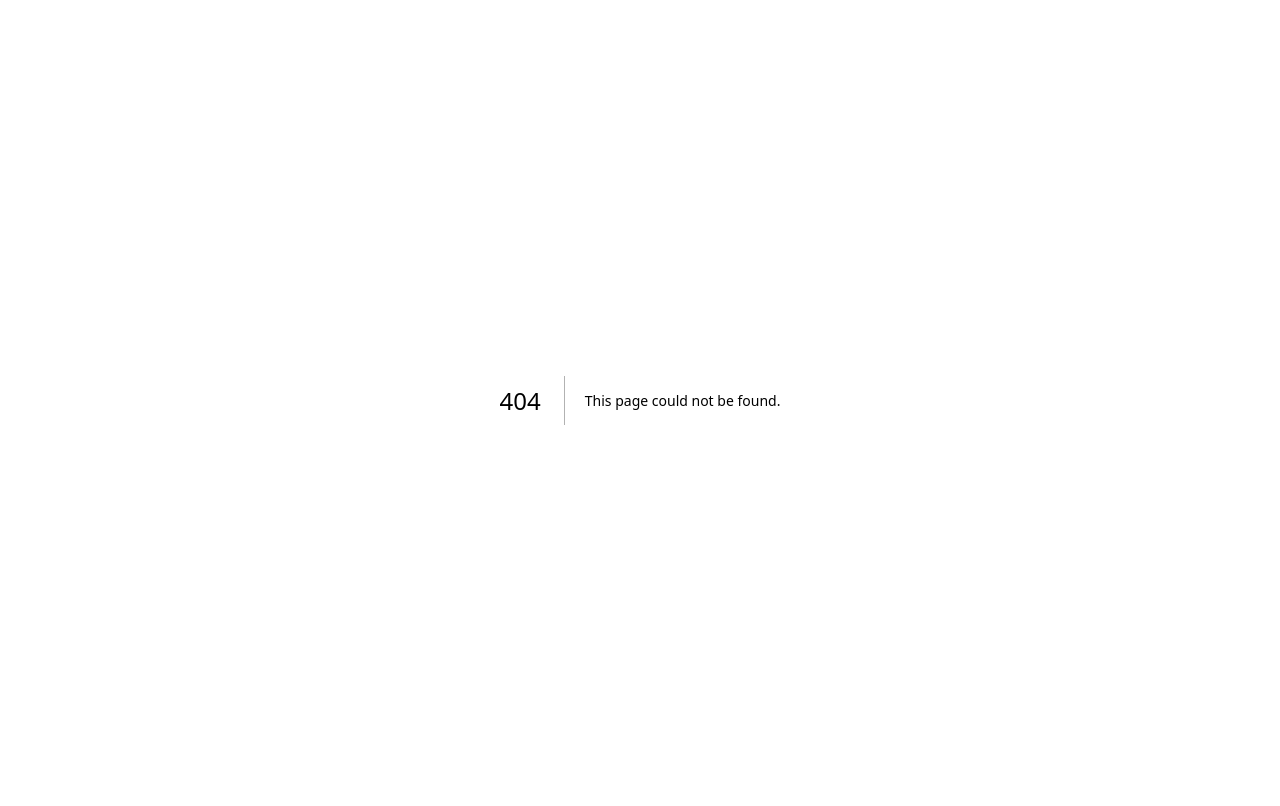
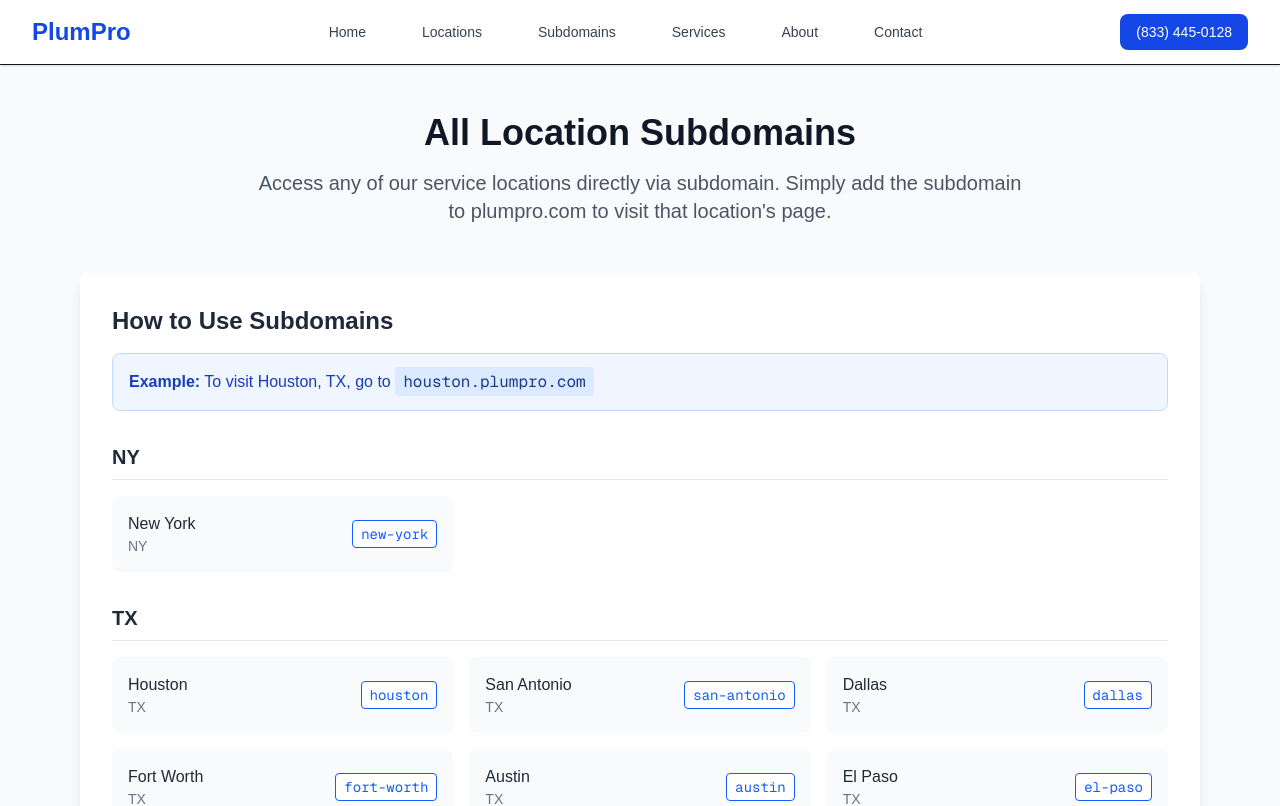
Before and after one commit to tishamishra/plubtest, a Next.js app: page /subdomains in a window 1280 px wide. Before the commit this address had no page. Shown: the top 806 px of the page. Built offline with nearby package versions, Linux system fonts and the light colour scheme.

Commit message:
Add subdomain routing middleware and features

```diff
--- /dev/null
+++ b/src/app/api/subdomains/route.ts
@@ -0,0 +1,19 @@
+import { NextResponse } from 'next/server';
+import { getAllSubdomains } from '../../../utils/subdomain';
+
+export async function GET() {
+  try {
+    const subdomains = getAllSubdomains();
+
+    return NextResponse.json({
+      success: true,
+      data: subdomains,
+      total: subdomains.length
+    });
+  } catch (error) {
+    return NextResponse.json(
+      { success: false, error: 'Failed to fetch subdomains' },
+      { status: 500 }
+    );
+  }
+}
--- a/src/app/locations/[location]/page.tsx
+++ b/src/app/locations/[location]/page.tsx
@@ -1,5 +1,6 @@
 import { notFound } from 'next/navigation';
 import Header from '@/components/Header';
+import SubdomainInfo from '@/components/SubdomainInfo';
 import locationsData from '@/data/locations.json';
 
 interface LocationPageProps {
@@ -19,6 +20,11 @@ export default async function LocationPage({ params }: LocationPageProps) {
   return (
     <div className="min-h-screen bg-gray-50">
       <Header />
+
+      {/* Subdomain Info */}
+      <div className="max-w-4xl mx-auto px-4 pt-8">
+        <SubdomainInfo locationName={location.name} />
+      </div>
 
       {/* Hero Section */}
       <section className="bg-gradient-to-br from-blue-700 to-blue-400 text-white py-20 px-4">
--- /dev/null
+++ b/src/app/robots.ts
@@ -0,0 +1,14 @@
+import { MetadataRoute } from 'next';
+
+export default function robots(): MetadataRoute.Robots {
+  const baseUrl = process.env.NEXT_PUBLIC_BASE_URL || 'https://plumpro.com';
+
+  return {
+    rules: {
+      userAgent: '*',
+      allow: '/',
+      disallow: ['/api/', '/_next/'],
+    },
+    sitemap: `${baseUrl}/sitemap.xml`,
+  };
+}
--- /dev/null
+++ b/src/app/sitemap.ts
@@ -0,0 +1,38 @@
+import { MetadataRoute } from 'next';
+import { getAllSubdomains } from '../utils/subdomain';
+
+export default function sitemap(): MetadataRoute.Sitemap {
+  const baseUrl = process.env.NEXT_PUBLIC_BASE_URL || 'https://plumpro.com';
+  const locations = getAllSubdomains();
+
+  const locationUrls = locations.map((location) => ({
+    url: `${baseUrl}/locations/${location.id}`,
+    lastModified: new Date(),
+    changeFrequency: 'weekly' as const,
+    priority: 0.8,
+  }));
+
+  const subdomainUrls = locations.map((location) => ({
+    url: `https://${location.subdomain}.${baseUrl.replace('https://', '')}`,
+    lastModified: new Date(),
+    changeFrequency: 'weekly' as const,
+    priority: 0.8,
+  }));
+
+  return [
+    {
+      url: baseUrl,
+      lastModified: new Date(),
+      changeFrequency: 'daily',
+      priority: 1,
+    },
+    {
+      url: `${baseUrl}/locations`,
+      lastModified: new Date(),
+      changeFrequency: 'weekly',
+      priority: 0.9,
+    },
+    ...locationUrls,
+    ...subdomainUrls,
+  ];
+}
--- /dev/null
+++ b/src/app/subdomains/page.tsx
@@ -0,0 +1,86 @@
+import Header from '@/components/Header';
+import { getAllSubdomains } from '@/utils/subdomain';
+
+export default function SubdomainsPage() {
+  const subdomains = getAllSubdomains();
+
+  // Group by state
+  const groupedSubdomains = subdomains.reduce((acc, location) => {
+    if (!acc[location.state]) {
+      acc[location.state] = [];
+    }
+    acc[location.state].push(location);
+    return acc;
+  }, {} as Record<string, typeof subdomains>);
+
+  return (
+    <div className="min-h-screen bg-gray-50">
+      <Header />
+
+      <div className="max-w-6xl mx-auto px-4 py-12">
+        <div className="text-center mb-12">
+          <h1 className="text-4xl font-bold text-gray-900 mb-4">
+            All Location Subdomains
+          </h1>
+          <p className="text-xl text-gray-600 max-w-3xl mx-auto">
+            Access any of our service locations directly via subdomain.
+            Simply add the subdomain to plumpro.com to visit that location's page.
+          </p>
+        </div>
+
+        <div className="bg-white rounded-lg shadow-lg p-8">
+          <div className="mb-8">
+            <h2 className="text-2xl font-semibold text-gray-800 mb-4">
+              How to Use Subdomains
+            </h2>
+            <div className="bg-blue-50 border border-blue-200 rounded-lg p-4">
+              <p className="text-blue-800">
+                <strong>Example:</strong> To visit Houston, TX, go to{' '}
+                <code className="bg-blue-100 px-2 py-1 rounded text-blue-900 font-mono">
+                  houston.plumpro.com
+                </code>
+              </p>
+            </div>
+          </div>
+
+          {Object.entries(groupedSubdomains).map(([state, locations]) => (
+            <div key={state} className="mb-8">
+              <h3 className="text-xl font-semibold text-gray-800 mb-4 border-b border-gray-200 pb-2">
+                {state}
+              </h3>
+              <div className="grid grid-cols-1 md:grid-cols-2 lg:grid-cols-3 gap-4">
+                {locations.map((location) => (
+                  <div key={location.id} className="bg-gray-50 rounded-lg p-4 hover:bg-gray-100 transition">
+                    <div className="flex items-center justify-between">
+                      <div>
+                        <h4 className="font-medium text-gray-800">{location.name}</h4>
+                        <p className="text-sm text-gray-500">{location.state}</p>
+                      </div>
+                      <div className="text-right">
+                        <code className="bg-white px-2 py-1 rounded text-sm font-mono text-blue-600 border">
+                          {location.subdomain}
+                        </code>
+                      </div>
+                    </div>
+                  </div>
+                ))}
+              </div>
+            </div>
+          ))}
+
+          <div className="mt-8 pt-8 border-t border-gray-200">
+            <div className="text-center">
+              <h3 className="text-lg font-semibold text-gray-800 mb-2">
+                Total Locations Available
+              </h3>
+              <p className="text-3xl font-bold text-blue-600">{subdomains.length}</p>
+              <p className="text-gray-600 mt-2">
+                Across {Object.keys(groupedSubdomains).length} states
+              </p>
+            </div>
+          </div>
+        </div>
+      </div>
+    </div>
+  );
+}
--- a/src/components/Header.tsx
+++ b/src/components/Header.tsx
@@ -19,6 +19,9 @@ export default function Header() {
             </Link>
             <Link href="/locations" className="text-gray-700 hover:text-blue-700 px-3 py-2 text-sm font-medium transition">
               Locations
+            </Link>
+            <Link href="/subdomains" className="text-gray-700 hover:text-blue-700 px-3 py-2 text-sm font-medium transition">
+              Subdomains
             </Link>
             <Link href="/services" className="text-gray-700 hover:text-blue-700 px-3 py-2 text-sm font-medium transition">
               Services
--- /dev/null
+++ b/src/components/SubdomainInfo.tsx
@@ -0,0 +1,34 @@
+'use client';
+
+import { generateSubdomain } from '../utils/subdomain';
+
+interface SubdomainInfoProps {
+  locationName: string;
+}
+
+export default function SubdomainInfo({ locationName }: SubdomainInfoProps) {
+  const subdomain = generateSubdomain(locationName);
+
+  return (
+    <div className="bg-blue-50 border border-blue-200 rounded-lg p-4 mb-6">
+      <div className="flex items-center space-x-2">
+        <div className="flex-shrink-0">
+          <svg className="w-5 h-5 text-blue-600" fill="none" stroke="currentColor" viewBox="0 0 24 24">
+            <path strokeLinecap="round" strokeLinejoin="round" strokeWidth={2} d="M13 16h-1v-4h-1m1-4h.01M21 12a9 9 0 11-18 0 9 9 0 0118 0z" />
+          </svg>
+        </div>
+        <div>
+          <h3 className="text-sm font-medium text-blue-900">
+            Direct Access
+          </h3>
+          <p className="text-sm text-blue-700 mt-1">
+            Access this location directly at:{' '}
+            <code className="bg-blue-100 px-2 py-1 rounded text-blue-800 font-mono text-xs">
+              {subdomain}.plumpro.com
+            </code>
+          </p>
+        </div>
+      </div>
+    </div>
+  );
+}
--- /dev/null
+++ b/src/middleware.ts
@@ -0,0 +1,39 @@
+import { NextRequest, NextResponse } from 'next/server';
+import { getLocationBySubdomain } from './utils/subdomain';
+
+export function middleware(request: NextRequest) {
+  const url = request.nextUrl.clone();
+  const hostname = request.headers.get('host') || '';
+
+  // Extract subdomain from hostname
+  const subdomain = hostname.split('.')[0];
+
+  // Skip if it's localhost or main domain
+  if (hostname.includes('localhost') || hostname.includes('vercel.app') || hostname.includes('netlify.app')) {
+    return NextResponse.next();
+  }
+
+  // Check if subdomain matches a location
+  const location = getLocationBySubdomain(subdomain);
+
+  if (location) {
+    // Redirect to the location page
+    const locationUrl = new URL(`/locations/${location.id}`, request.url);
+    return NextResponse.redirect(locationUrl);
+  }
+
+  return NextResponse.next();
+}
+
+export const config = {
+  matcher: [
+    /*
+     * Match all request paths except for the ones starting with:
+     * - api (API routes)
+     * - _next/static (static files)
+     * - _next/image (image optimization files)
+     * - favicon.ico (favicon file)
+     */
+    '/((?!api|_next/static|_next/image|favicon.ico).*)',
+  ],
+};
--- /dev/null
+++ b/src/utils/subdomain.ts
@@ -0,0 +1,30 @@
+import locationsData from '../data/locations.json';
+
+export function generateSubdomain(locationName: string): string {
+  return locationName
+    .toLowerCase()
+    .replace(/[^a-z0-9\s-]/g, '') // Remove special characters
+    .replace(/\s+/g, '-') // Replace spaces with hyphens
+    .replace(/-+/g, '-') // Replace multiple hyphens with single
+    .replace(/^-|-$/g, ''); // Remove leading/trailing hyphens
+}
+
+export function getLocationBySubdomain(subdomain: string) {
+  return locationsData.locations.find(loc =>
+    loc.id === subdomain.toLowerCase() ||
+    generateSubdomain(loc.name) === subdomain.toLowerCase()
+  );
+}
+
+export function getAllSubdomains() {
+  return locationsData.locations.map(loc => ({
+    id: loc.id,
+    name: loc.name,
+    subdomain: generateSubdomain(loc.name),
+    state: loc.state
+  }));
+}
+
+export function isValidSubdomain(subdomain: string): boolean {
+  return getLocationBySubdomain(subdomain) !== undefined;
+}
```
Also changed, not shown: 1 other file (tests, documents, lock files or other folders).
